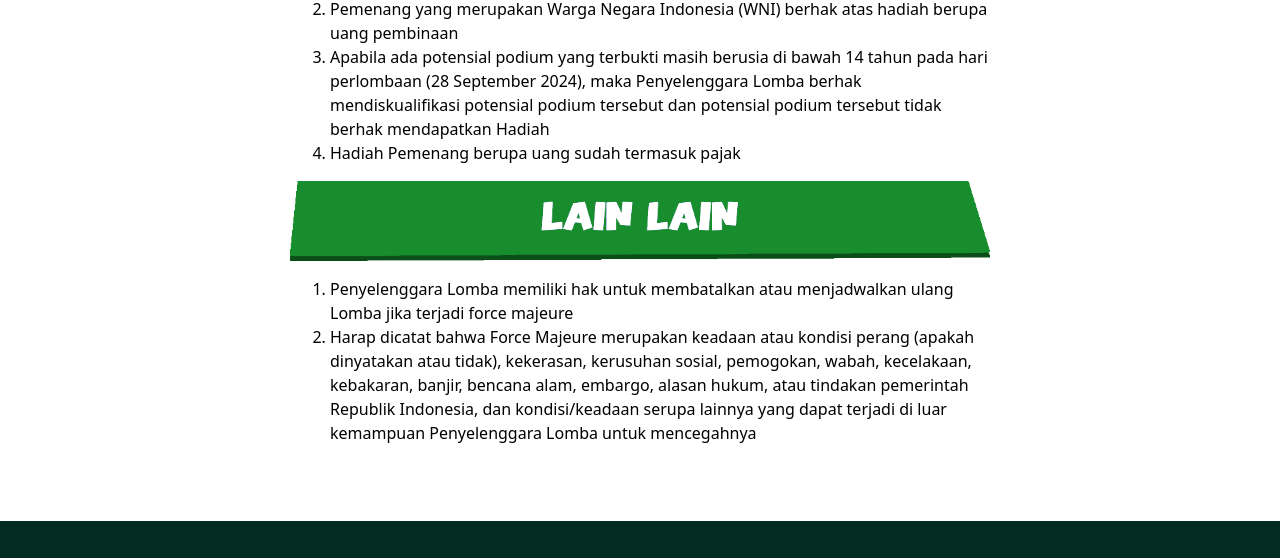
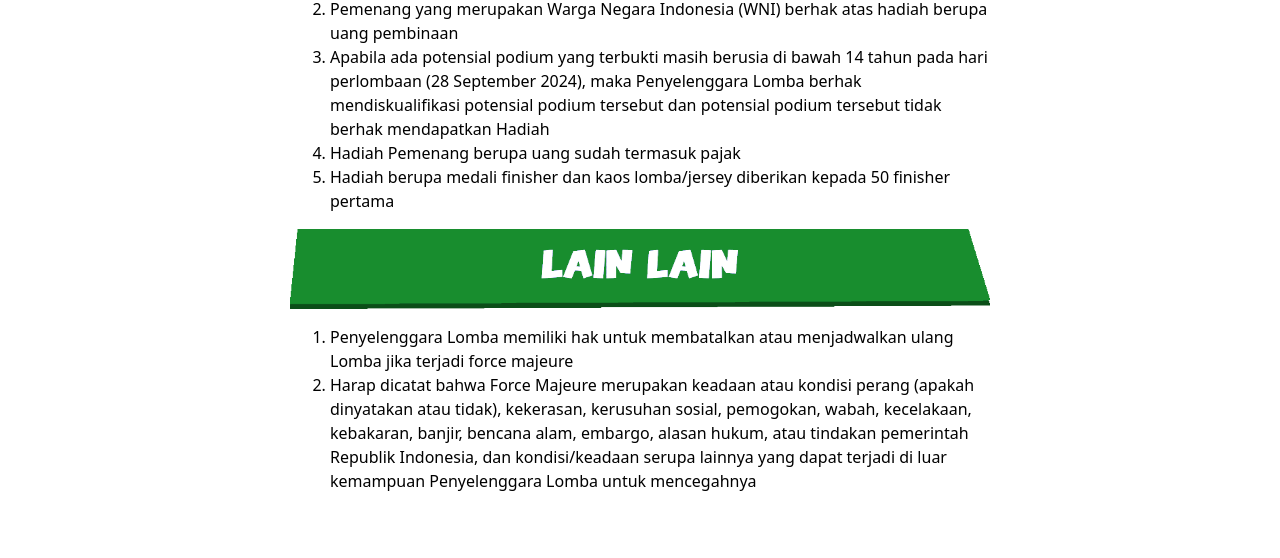
Before and after one commit to frrlll/frrlll, a website: page peraturan_n_ketentuan.html in a window 1280 px wide. Shown: the part 3482-4040 px from the top of the page. Drawn offline with Linux system fonts and the light colour scheme.

Commit message:
Update peraturan_n_ketentuan.html
add 5th rewards

```diff
--- a/peraturan_n_ketentuan.html
+++ b/peraturan_n_ketentuan.html
@@ -255,6 +255,8 @@
                             dan
                             potensial podium tersebut tidak berhak mendapatkan Hadiah</li>
                         <li>Hadiah Pemenang berupa uang sudah termasuk pajak</li>
+                        <li>Hadiah berupa medali finisher dan kaos lomba/jersey diberikan kepada 50 finisher pertama</li>
+
                     </ol>
 
                     <img src="./img/title-lain-lain.png" class="w-full h-[80px]" alt="">
```
